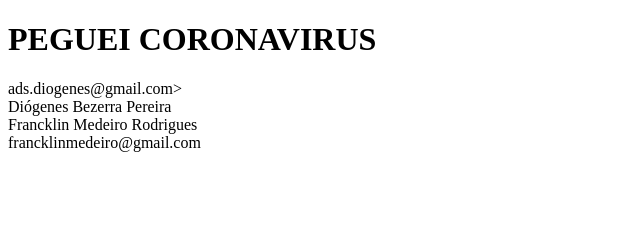
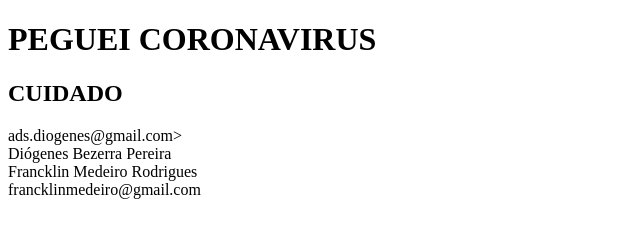
Before and after one commit to diogenesistemas/projeto-git, a plain HTML site: page index.html in a window 1280 px wide. Shown: the whole page, without its empty margins (0-640 px from the left). Drawn offline with Linux system fonts and the light colour scheme.

Commit message:
diogenao

```diff
--- a/index.html
+++ b/index.html
@@ -7,6 +7,7 @@
 </head>
 <body>
     <h1><strong>PEGUEI CORONAVIRUS</strong></h1>
+    <h2>CUIDADO</h2>
     <div class="contato">ads.diogenes@gmail.com></div>
 <div>Diógenes Bezerra Pereira</div>
 <div>Francklin Medeiro Rodrigues</div>
```
